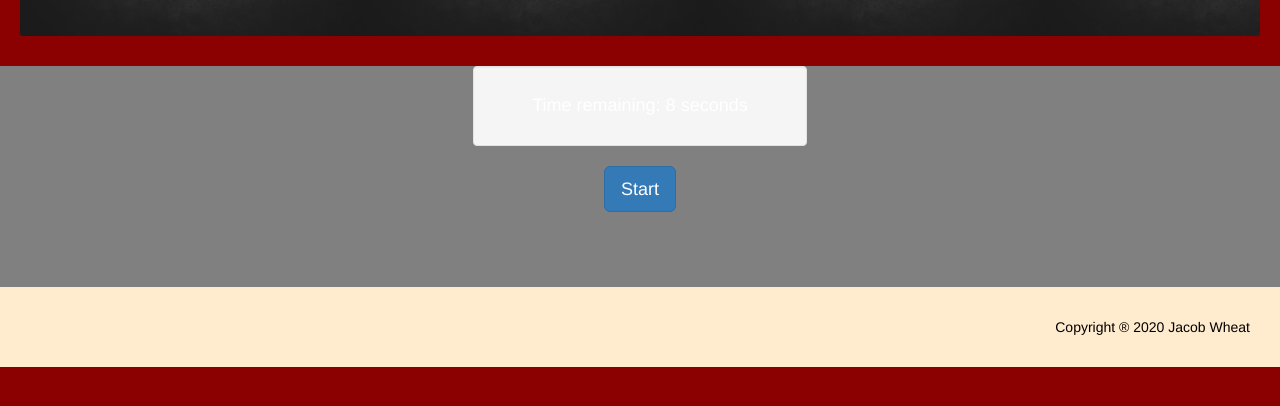
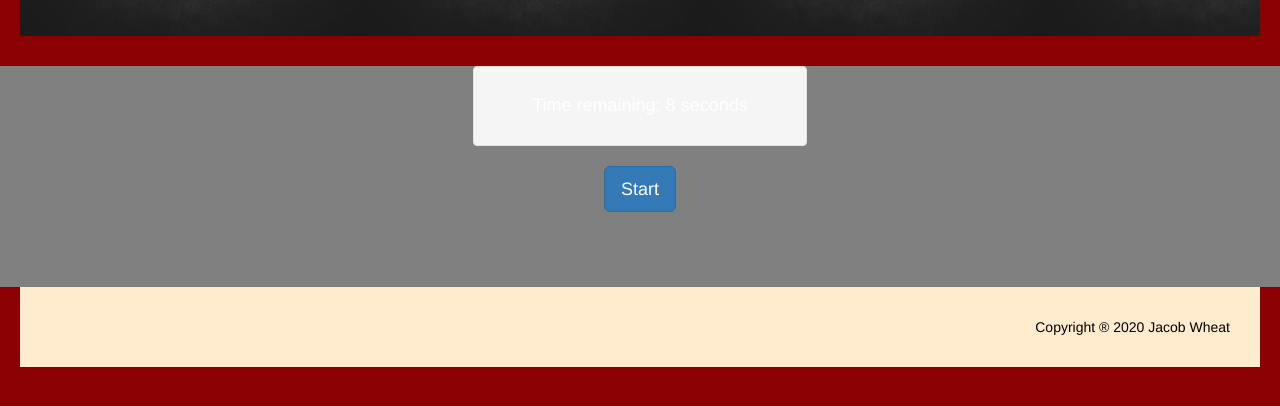
Before and after one commit to Jakenbake20/triviaGame, a plain HTML site: page index.html in a window 1280 px wide. Shown: the part 178-584 px from the top of the page. Drawn offline with nearby package versions, Linux system fonts and the light colour scheme; files that its build step writes are made by us from their sources.

Commit message:
changed some margins for footer and jumbotron.

```diff
--- a/assets/style.css
+++ b/assets/style.css
@@ -16,10 +16,10 @@
 
 body {
     background-color: darkred;
-    /* background: url("../images/body.jpg");
-    background-position: center;
-    background-repeat: no-repeat; */
+
 }
+
+
 
 .responses {
     margin: 20px;
@@ -28,6 +28,7 @@ body {
 div {
     color: white;
     background-color: grey;
+
 }
 
 .submit-div{
@@ -41,6 +42,8 @@ div {
 	padding: 30px;
     text-align: right;
     float: center;
+    margin-right: 20px;
+    margin-left: 20px;
 }
 
 /* .twd-opt {
```
